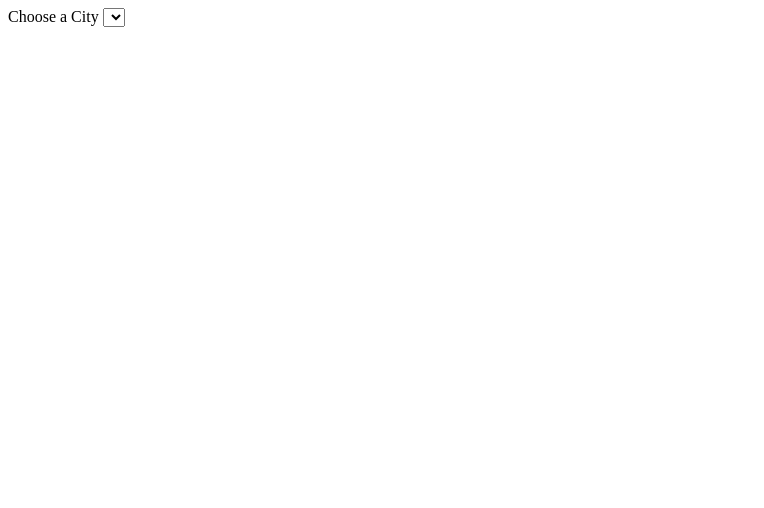
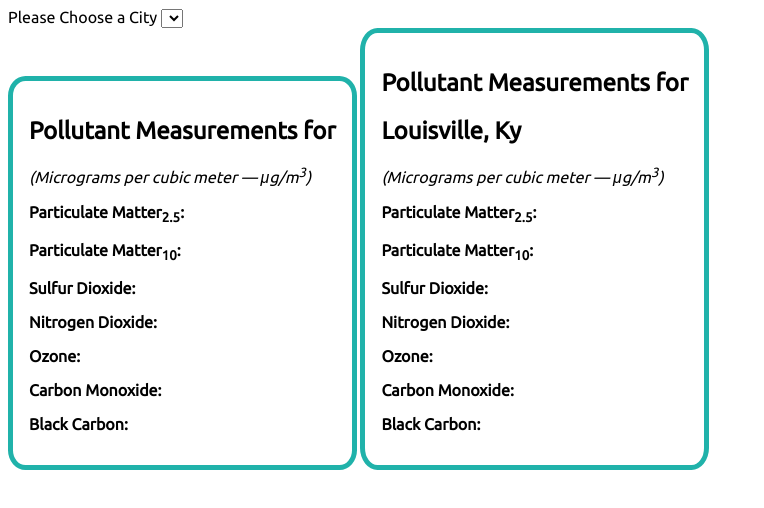
Before and after one commit to louisvillager/air_quality, a plain HTML site: page index.html in a window 1280 px wide. Shown: the whole page, without its empty margins (0-764 px from the left). Drawn offline with Linux system fonts and the light colour scheme; no server answers.

Commit message:
Worked on style and layout

```diff
--- a/index.html
+++ b/index.html
@@ -8,9 +8,61 @@
   </head>
 
   <body>
-    <label for="cities">Choose a City</label>
-    <select id="cities"></select>
-    <div id="results"></div>
+    <header>
+      <label for="cities">Please Choose a City</label>
+      <select id="cities"></select>
+    </header>
+    <div id="results">
+      <h2>Pollutant Measurements for</h2>
+      <h2 id="selected-city"></h2>
+      <p class="legend">
+        (Micrograms per cubic meter &mdash; μg/m<sup>3</sup>)
+      </p>
+      <label class="pollutant"
+        >Particulate Matter<sub>2.5</sub>:
+      </label>
+      <p></p>
+      <label class="pollutant"
+        >Particulate Matter<sub>10</sub>:
+      </label>
+      <p></p>
+      <label class="pollutant">Sulfur Dioxide: </label>
+      <p></p>
+      <label class="pollutant">Nitrogen Dioxide: </label>
+      <p></p>
+      <label class="pollutant">Ozone: </label>
+      <p></p>
+      <label class="pollutant">Carbon Monoxide: </label>
+      <p></p>
+      <label class="pollutant">Black Carbon: </label>
+      <p></p>
+    </div>
+
+    <div id="lou-comparison">
+      <h2>Pollutant Measurements for</h2>
+      <h2>Louisville, Ky</h2>
+      <p class="legend">
+        (Micrograms per cubic meter &mdash; μg/m<sup>3</sup>)
+      </p>
+      <label class="pollutant"
+        >Particulate Matter<sub>2.5</sub>:
+      </label>
+      <p></p>
+      <label class="pollutant"
+        >Particulate Matter<sub>10</sub>:
+      </label>
+      <p></p>
+      <label class="pollutant">Sulfur Dioxide: </label>
+      <p></p>
+      <label class="pollutant">Nitrogen Dioxide: </label>
+      <p></p>
+      <label class="pollutant">Ozone: </label>
+      <p></p>
+      <label class="pollutant">Carbon Monoxide: </label>
+      <p></p>
+      <label class="pollutant">Black Carbon: </label>
+      <p></p>
+    </div>
 
     <script src="scripts/fetch_api.js"></script>
   </body>
--- a/styles/style.css
+++ b/styles/style.css
@@ -0,0 +1,33 @@
+/* @import url('https://fonts.googleapis.com/css2?family=Ubuntu|Dosis&display=swap'); */
+@import url('https://fonts.googleapis.com/css2?family=Ubuntu&display=swap');
+@import url('https://fonts.googleapis.com/css2?family=Dosis&display=swap');
+
+/* -------------
+BODY LAYOUT
+--------------*/
+header {
+  display: block;
+}
+
+#results,
+#lou-comparison {
+  display: inline-block;
+  border: 5px solid lightseagreen;
+  padding: 1em;
+  border-radius: 5%;
+}
+
+/* -------------
+FONTS
+--------------*/
+body {
+  font-family: Ubuntu, Dosis, sans-serif;
+}
+
+.legend {
+  font-style: italic;
+}
+
+.pollutant {
+  font-weight: bold;
+}
```
